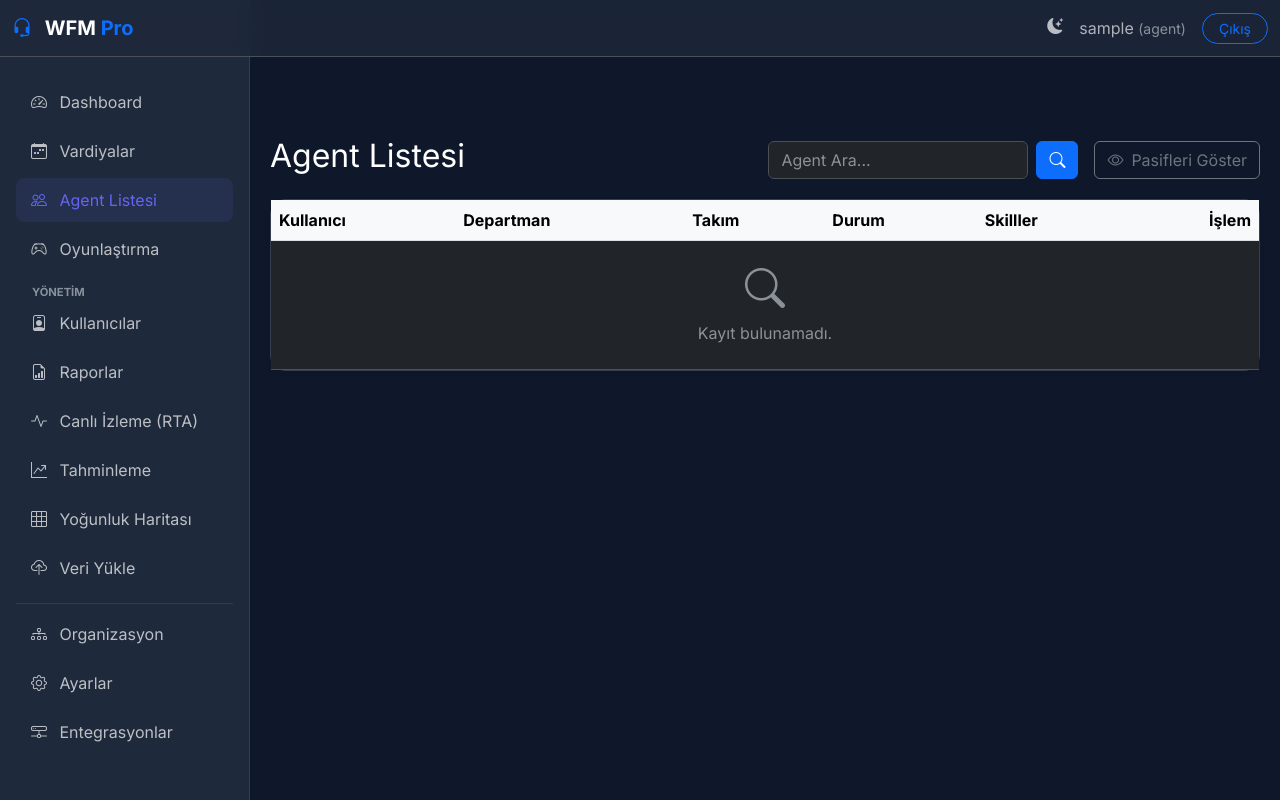
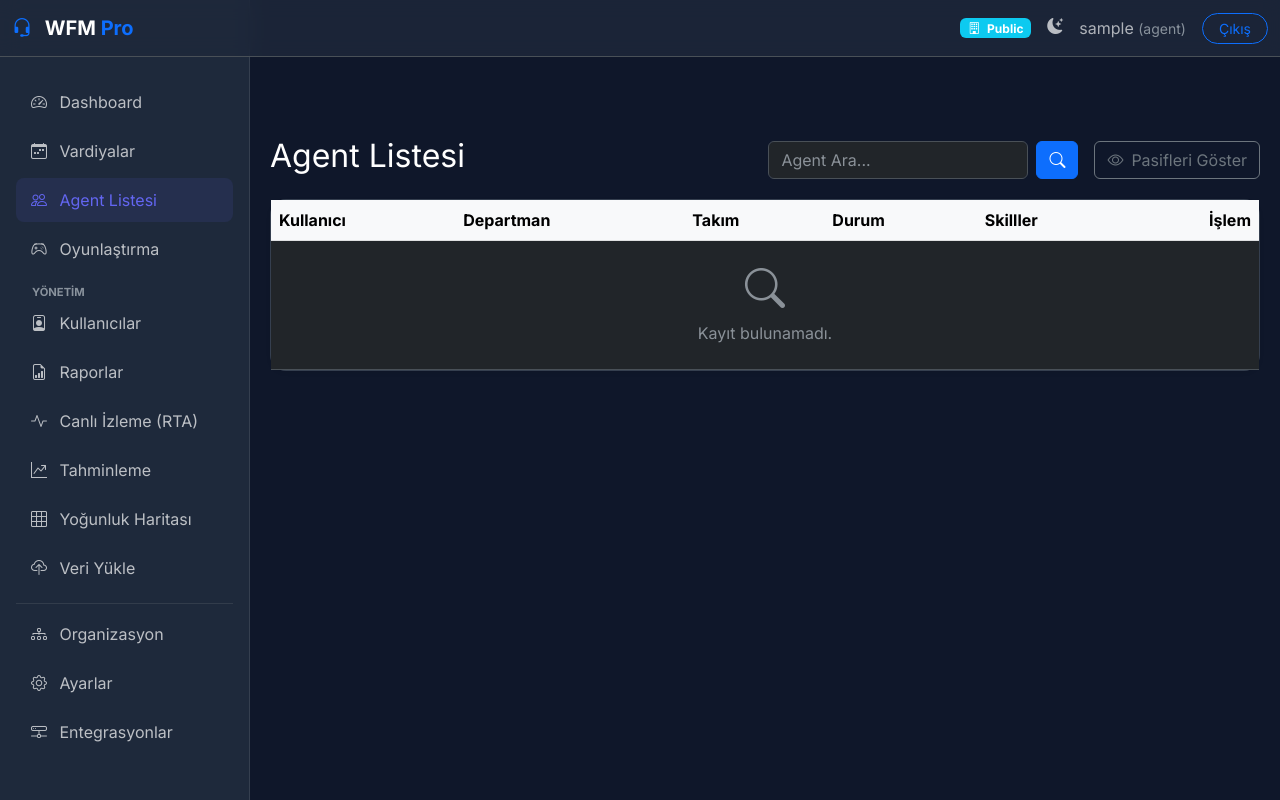
Before and after one commit to argunvaran/wfm-pro, a Django app: page /agents/ in a window 1280 px wide. Run offline with Django 5.2, Linux system fonts and the light colour scheme; the visitor is signed in with stand-in values (Sample User, id 1); data comes from the database, SQL or seed files in the repository; parts of the project's set-up code (start-up, migrations or seed data) failed here and were passed over; some libraries are stand-ins or nearby versions.

Commit message:
Tenant gostergesi eklendi

```diff
--- a/templates/base.html
+++ b/templates/base.html
@@ -124,6 +124,12 @@
             </a>
 
             <div class="d-flex align-items-center gap-3">
+                <!-- Tenant Indicator -->
+                <span
+                    class="badge {% if request.tenant.schema_name == 'public' %}bg-warning text-dark{% else %}bg-info{% endif %} d-none d-md-inline-block">
+                    <i class="bi bi-building me-1"></i> {{ request.tenant.schema_name|default:"Public" }}
+                </span>
+
                 <!-- Theme Toggle -->
                 <button class="btn btn-link nav-link p-0" onclick="toggleTheme()" id="theme-btn">
                     <i class="bi bi-moon-stars-fill"></i>
```
